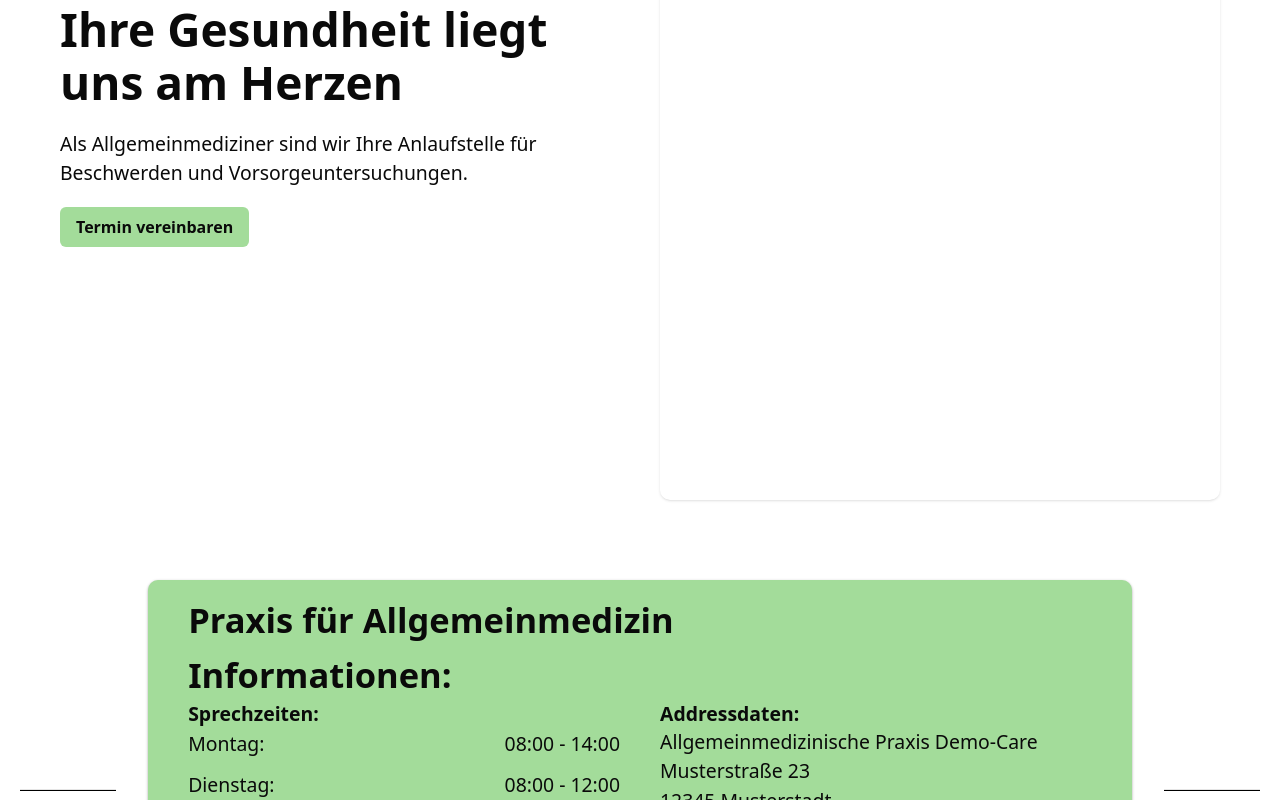
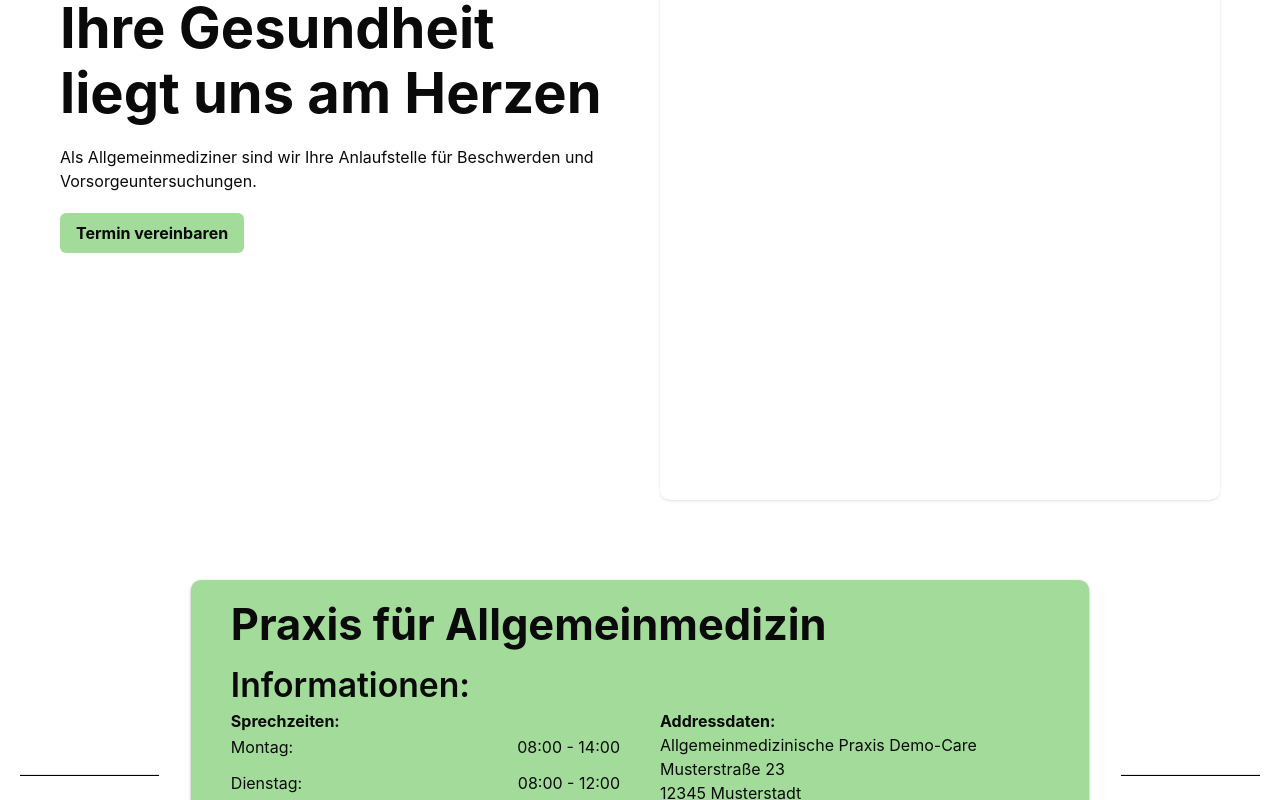
Before and after one commit to ben-me/demo_doctor, a SvelteKit app: page / in a window 1280 px wide. Shown: the part 360-1160 px from the top of the page. Built offline with nearby package versions, Linux system fonts and the light colour scheme.

Commit message:
refactor(style): Adjust Type scale and font sizes for headings.

```diff
--- a/src/lib/components/Hero.svelte
+++ b/src/lib/components/Hero.svelte
@@ -3,8 +3,11 @@
 </script>
 
 <Section class="gap-5 py-2 md:grid-cols-2 md:gap-10 md:p-10">
-	<div class="flex flex-col items-center justify-center gap-5 text-center md:text-left">
-		<h2 class="font-bold">Ihre <br class="sm:hidden" /> Gesundheit liegt uns am Herzen</h2>
+	<div
+		class="m-auto flex flex-col items-center justify-center gap-5 text-center md:items-start
+		md:text-left"
+	>
+		<h2 class="text-h1 font-bold">Ihre <br class="sm:hidden" /> Gesundheit liegt uns am Herzen</h2>
 		<p>
 			Als Allgemeinmediziner sind wir Ihre Anlaufstelle für Beschwerden und Vorsorgeuntersuchungen.
 		</p>
--- a/src/lib/components/Information.svelte
+++ b/src/lib/components/Information.svelte
@@ -7,9 +7,7 @@
 	<article
 		class="bg-primary shadow-sm/30 mx-auto max-w-[1200px] grow rounded-lg px-3 py-5 sm:px-10"
 	>
-		<h2 class="text-h3 my-[0_1rem] hyphens-auto font-bold sm:hyphens-none">
-			Praxis für Allgemeinmedizin
-		</h2>
+		<h2 class="my-[0_1rem] hyphens-auto font-bold sm:hyphens-none">Praxis für Allgemeinmedizin</h2>
 		<h3 class="my-[0_0.5rem] font-semibold">Informationen:</h3>
 		<div class="grid gap-10 sm:grid-cols-2">
 			<div class="grid gap-1">
--- a/src/styles/app.css
+++ b/src/styles/app.css
@@ -45,13 +45,14 @@
 	--light-red: oklch(0.667 0.18 23.3);
 
 	/*Typography*/
-	--fs--2: clamp(0.5628rem, 0.5159rem + 0.2084vw, 0.7035rem);
-	--fs--1: clamp(0.7502rem, 0.6877rem + 0.2778vw, 0.9377rem);
-	--fs-0: clamp(1rem, 0.9167rem + 0.3704vw, 1.25rem);
-	--fs-1: clamp(1.333rem, 1.2219rem + 0.4937vw, 1.6663rem);
-	--fs-2: clamp(1.7769rem, 1.6288rem + 0.6581vw, 2.2211rem);
-	--fs-3: clamp(2.3686rem, 2.1712rem + 0.8773vw, 2.9607rem);
-	--fs-4: clamp(3.1573rem, 2.8942rem + 1.1694vw, 3.9467rem);
+	--fs--2: clamp(0.5628rem, 0.7248rem + -0.135vw, 0.6944rem);
+	--fs--1: clamp(0.7502rem, 0.8525rem + -0.0853vw, 0.8333rem);
+	--fs-0: clamp(1rem, 1rem + 0vw, 1rem);
+	--fs-1: clamp(1.2rem, 1.1693rem + 0.1364vw, 1.333rem);
+	--fs-2: clamp(1.44rem, 1.3623rem + 0.3455vw, 1.7769rem);
+	--fs-3: clamp(1.728rem, 1.5802rem + 0.657vw, 2.3686rem);
+	--fs-4: clamp(2.0736rem, 1.8235rem + 1.1115vw, 3.1573rem);
+	--fs-5: clamp(2.4883rem, 2.0913rem + 1.7645vw, 4.2087rem);
 
 	/* Shadows */
 	--shadow-s: 0 1px 2px #00000030, 0 2px 4px #00000015;
@@ -111,10 +112,11 @@
 	--color-tertiary: var(--light-red);
 
 	--text-normal: var(--fs-0);
-	--text-h1: var(--fs-4);
-	--text-h2: var(--fs-3);
-	--text-h3: var(--fs-2);
-	--text-h4: var(--fs-1);
+	--text-h1: var(--fs-5);
+	--text-h2: var(--fs-4);
+	--text-h3: var(--fs-3);
+	--text-h4: var(--fs-2);
+	--text-h5: var(--fs-1);
 
 	--shadow-s: var(--shadow-s);
 	--shadow-md: var(--shadow-m);
@@ -125,24 +127,23 @@
 	* {
 		@apply border-border outline-ring/50;
 	}
+
 	body {
 		@apply bg-background-light text-foreground;
-	}
-
-	h1 {
-		font-size: var(--fs-4);
+		font-family: Inter, Roboto, 'Helvetica Neue', 'Arial Nova', 'Nimbus Sans', Arial, sans-serif;
 	}
 
 	h2 {
+		font-size: var(--fs-4);
+		max-inline-size: 50ch;
+	}
+
+	h3 {
 		font-size: var(--fs-3);
 	}
 
-	h3 {
+	h4 {
 		font-size: var(--fs-2);
-	}
-
-	h4 {
-		font-size: var(--fs-1);
 	}
 
 	p,
@@ -151,6 +152,7 @@
 	td,
 	th,
 	address {
+		max-inline-size: 65ch;
 		font-size: var(--fs-0);
 	}
 
```
